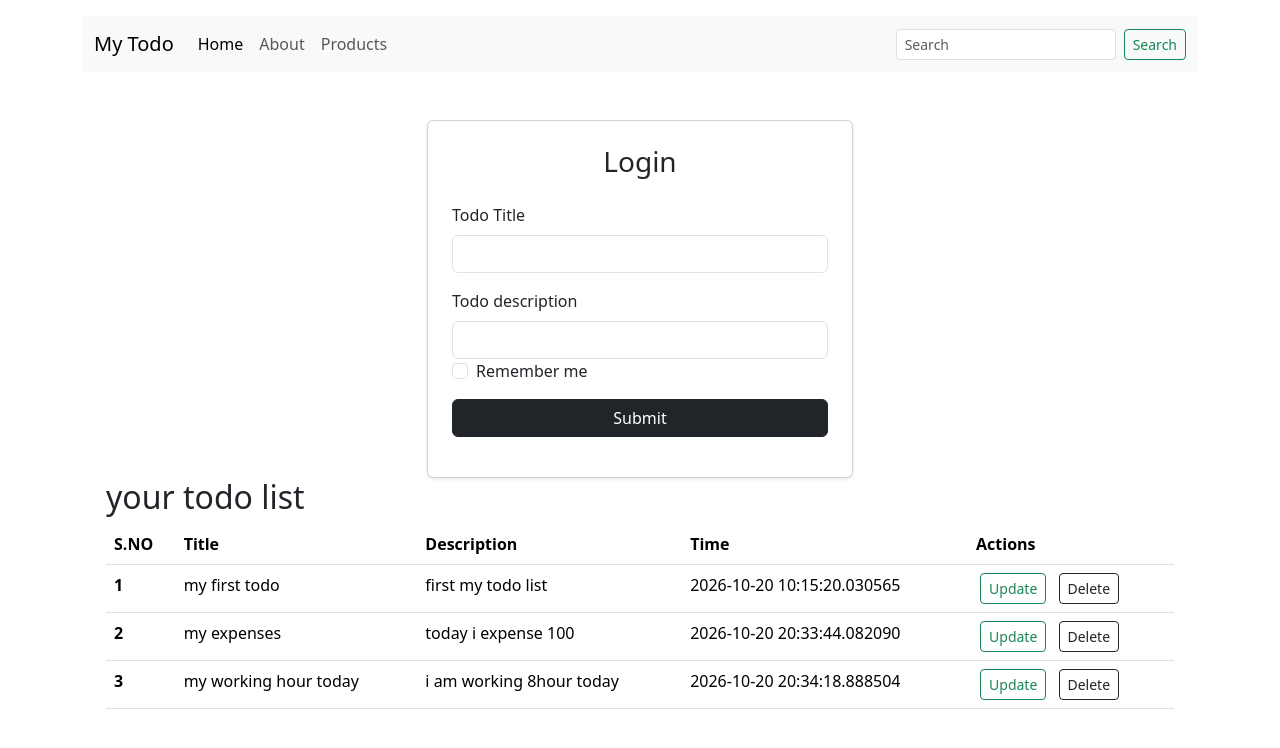
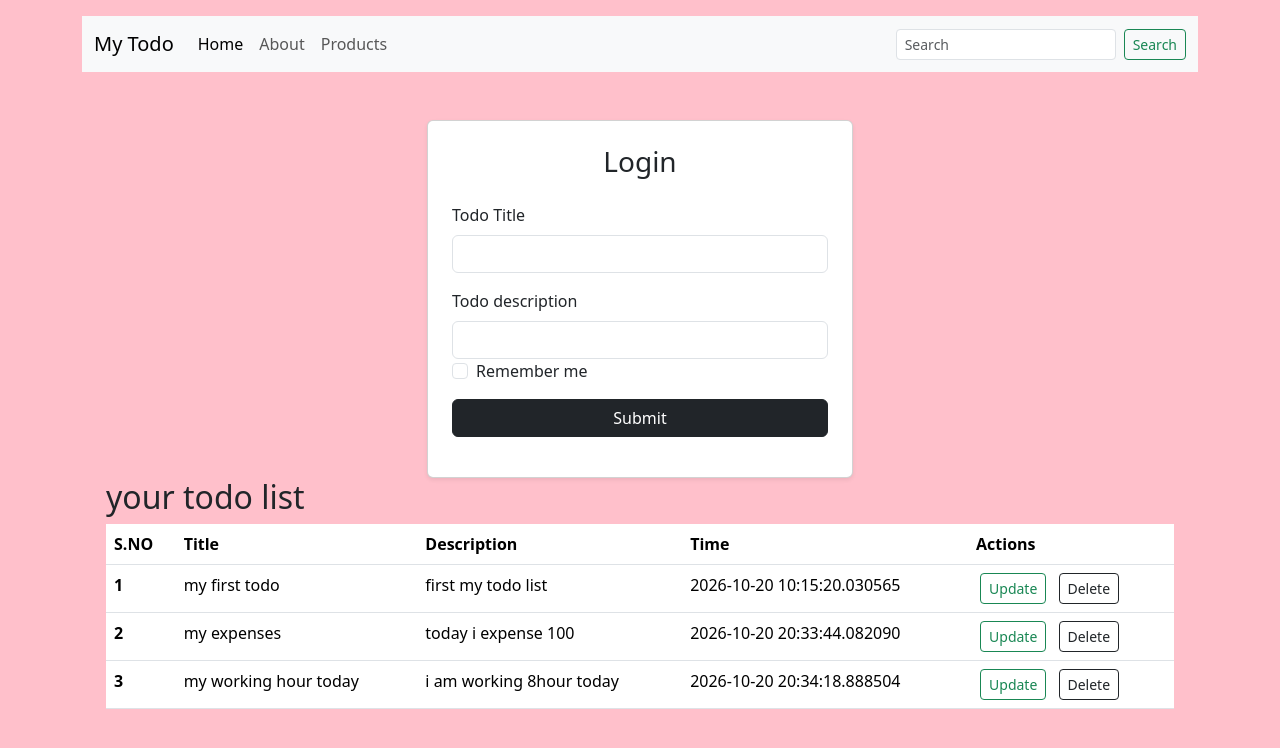
Before and after one commit to singhaman57494-web/python-programming, a Flask app: page / in a window 1280 px wide. Shown: the top 748 px of the page. Run offline with Flask 3, Linux system fonts and the light colour scheme; data comes from the database, SQL or seed files in the repository; both versions use the stored data as it was after the commit.

Commit message:
Add css and js file

```diff
--- a/flask 2026/app.py
+++ b/flask 2026/app.py
@@ -59,3 +59,6 @@ def delete(sno):
     db.session.delete(todo)
     db.session.commit()
     return redirect("/")
+
+if __name__ == "__main__":
+    app.run(debug=True, port=8000)
--- /dev/null
+++ b/flask 2026/static/css/style.css
@@ -0,0 +1,3 @@
+body{
+    background-color: pink;
+}
--- /dev/null
+++ b/flask 2026/static/js/test.js
@@ -0,0 +1 @@
+console.log("Aman");
--- a/flask 2026/templates/base.html
+++ b/flask 2026/templates/base.html
@@ -6,6 +6,8 @@
     <meta name="viewport" content="width=device-width, initial-scale=1">
     <title>My Todo</title>
     <link href="https://cdn.jsdelivr.net/npm/bootstrap@5.3.3/dist/css/bootstrap.min.css" rel="stylesheet">
+    <link rel="stylesheet" href=" {{url_for('static', filename='css/style.css') }}">
+    <script src="{{ url_for('static', filename='js/test.js') }}"></script>
 </head>
 
 <body>
@@ -13,6 +15,7 @@
         {% block body %}
         {% endblock %}
     </div>
+
 </body>
 
 </html>
```
Also changed, not shown: flask 2026/instance/todo.db.
